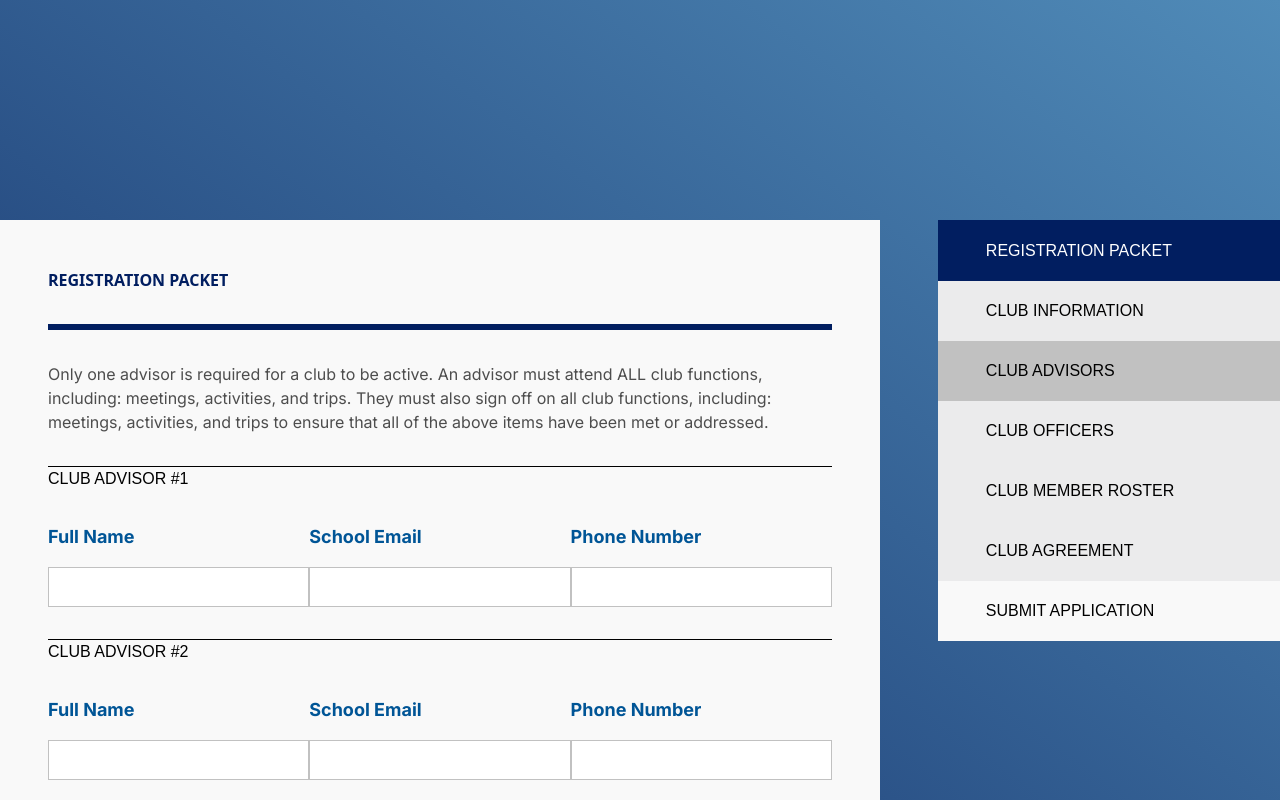
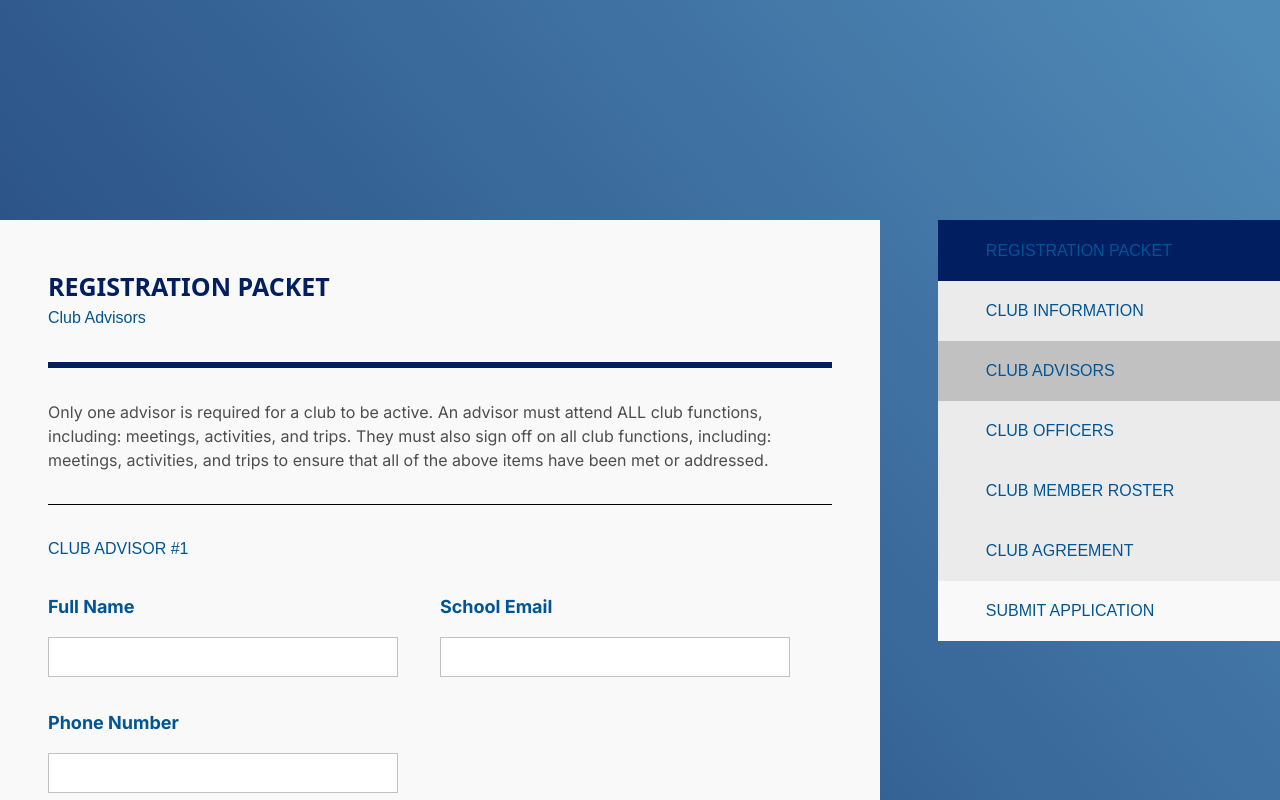
Before and after one commit to Community-ALI/club-website, a Next.js app: page /club-application in a window 1280 px wide. Both pictures are taken after a click on the button "CLUB ADVISORS". Shown: the top 800 px of the page. Built offline with nearby package versions, Linux system fonts and the light colour scheme; a web font is replaced by a local one.

Commit message:
Feat(club-advisor-page): Finish club advisor page style and format

```diff
--- a/app/club-application/ClubAdvisors.jsx
+++ b/app/club-application/ClubAdvisors.jsx
@@ -19,7 +19,7 @@ export default function ClubAdvisors() {
 
   return (
     <div className="p-12">
-      <ClubApplicationHeaderSection title="Club Advisors" />
+      <ClubApplicationHeaderSection sectionTitle="Club Advisors" />
       <div className="pt-8">
         <p>
           Only one advisor is required for a club to be active. An advisor must
@@ -42,6 +42,7 @@ export default function ClubAdvisors() {
           );
         })}
       </div>
+      <div className="flex gap-[31px]">
           <RoundedButton
             innerHTML="Another Advisor"
             variant={0}
@@ -52,6 +53,8 @@ export default function ClubAdvisors() {
               ])
             }
           />
+          <RoundedButton innerHTML="Save and Continue" variant={0} />
+      </div>
     </div>
   );
 }
@@ -61,7 +64,7 @@ function ClubAdvisorField(props) {
 
   return (
     <div className="">
-      <h2>{`CLUB ADVISOR #${advisorIndex + 1}`}</h2>
+      <h2 className="mt-8">{`CLUB ADVISOR #${advisorIndex + 1}`}</h2>
       <div className="flex items-center flex-wrap">
         <ClubApplicationTextField
           label="Full Name"
--- a/app/club-application/ClubApplicationHeaderSection.jsx
+++ b/app/club-application/ClubApplicationHeaderSection.jsx
@@ -3,7 +3,7 @@ export default function ClubApplicationHeaderSection(props) {
 
   return (
     <div className="bg-offWhite">
-      <h1 className="text-darkBlue font-sans font-bold">REGISTRATION PACKET</h1>
+      <h1 className="text-darkBlue font-sans font-bold text-[25px]">REGISTRATION PACKET</h1>
       <h2 className="text-lightBlue mb-8">{sectionTitle}</h2>
       <hr className="border-darkBlue border-[3px]" />
     </div>
--- a/app/club-application/ClubApplicationTextField.jsx
+++ b/app/club-application/ClubApplicationTextField.jsx
@@ -7,7 +7,7 @@ export default function ClubApplicationTextField(props) {
       <p>{subtext}</p>
       <input
         type="text"
-        className="h-[40px] max-w-[350px] border-solid border-[1px] border-lightGray bg-#FFFFFF"
+        className="h-[40px] w-[350px] border-solid border-[1px] border-lightGray bg-#FFFFFF"
         value={value}
         onChange={onChange}
       />
--- a/app/club-application/ClubInformation.jsx
+++ b/app/club-application/ClubInformation.jsx
@@ -107,7 +107,7 @@ const ClubInformation = () => {
       </div>
       <div className="px-20 pb-12">
         <hr />
-        <RoundedButton innerHTML="Save and Continue" variant={1} />
+        <RoundedButton innerHTML="Save and Continue" variant={0} />
       </div>
     </form>
   );
--- a/app/club-application/page.jsx
+++ b/app/club-application/page.jsx
@@ -32,9 +32,9 @@ export default function ClubAgreementPage() {
   return (
     <div
       id="club-application-page"
-      className="flex justify-center pt-[220px] min-h-screen h-full bg-gradient-to-bl to-[#112B66] from-[#508BB8] gap-[58px]"
+      className="flex justify-center py-[220px] min-h-screen h-full bg-gradient-to-bl to-[#112B66] from-[#508BB8] gap-[58px]"
     >
-      <div className="bg-offWhite w-[900px]">
+      <div className="bg-offWhite w-[900px] h-fit">
         {sections[currentSection].form}
       </div>
       <div className="w-[350px]">
--- a/app/globals.css
+++ b/app/globals.css
@@ -46,3 +46,8 @@ margin-top: 32px;
 #club-application-page p{
   color: #4D4D4D;
 }
+
+#club-application-page h2{
+  color: #005596;
+  size: 20px;
+}
```
Lines whose indentation alone changed are shown as unchanged.
